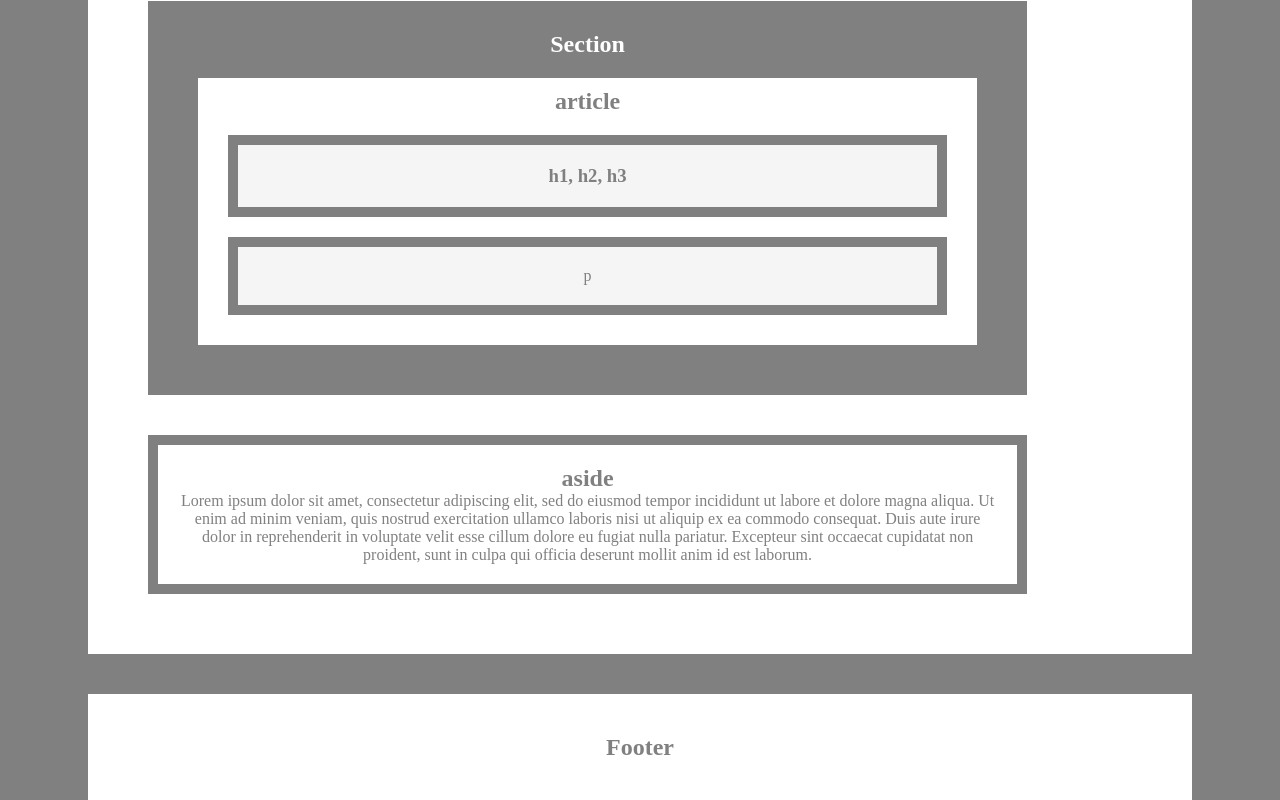
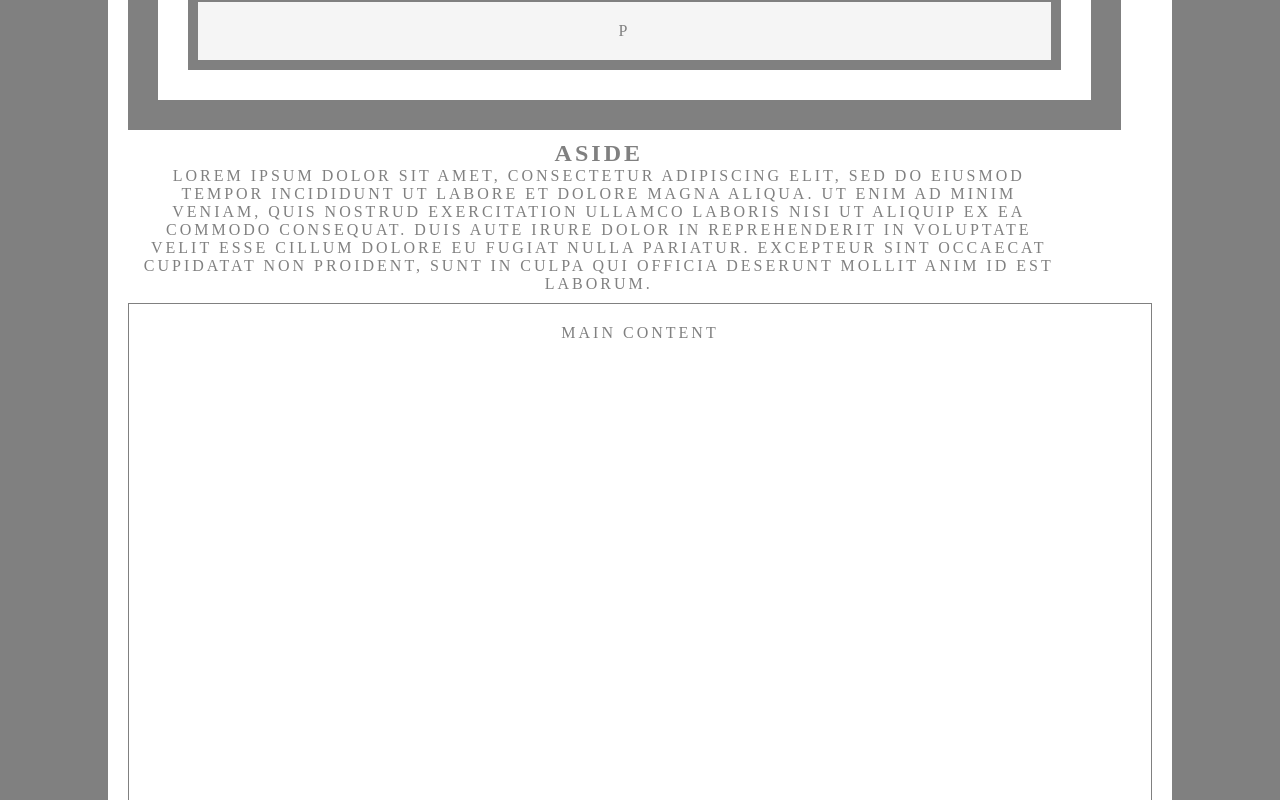
Before and after one commit to BladimirOrellana/HW-Wireframe, a plain HTML site: page index.html in a window 1280 px wide. Shown: the part 420-1220 px from the top of the page. Drawn offline with Linux system fonts and the light colour scheme.

Commit message:
modified wireframe with floats

```diff
--- a/index.html
+++ b/index.html
@@ -12,6 +12,8 @@
     }
     body{
         background: gray;
+        box-sizing: border-box;
+
     }
 
     .clear-fix{
@@ -20,15 +22,17 @@
     clear:both;
 }
 
-    .box{
+    .container{
     width: 80%;
     padding: 40px;
     border: 10px solid grey;
     margin: 20px auto;
+    letter-spacing: 3px;
+    text-transform: uppercase;
     }
 
 
-    .box-style{
+    .container-style{
     text-align: center;
     background: white;
     color: grey;
@@ -37,15 +41,7 @@
         text-align: center;
     }
 
-    .main{
-    width: 80%;
-    padding: 40px;
-    border: 10px solid grey;
-    margin: 20px auto;
-    text-align: center;
 
-
-    }
 .section{
     width: 40%;
     float: left;
@@ -91,33 +87,52 @@
     border: 10px solid gray;
     margin: 20px;
 }
+.main-content{
+    margin: 0 auto;
+    clear: both;
+    padding: 20px;
+    border:  10px solid gray;
+    height: 100vh;
 
+}
 
 .footer{
     clear: both;
 }
 @media (max-width: 1390px){
+
+    .container{
+    width: 80%;
+    padding: 20px;
+    border: 1px solid grey;
+    margin: 0 auto;
+    }
+
     .section{
-    width: 80%;
-    float: left;
-     background: gray;
-     padding: 20px;
-    border: 10px solid gray;
-    margin: 20px;
+    width: 95%;
+    border: none;
+    margin: 0 auto;
+    padding: 10px;
 
-    color: white;
 
 
 }
 .aside{
-    width: 80%;
-   float: left;
-   background:white;
-   padding: 20px;
-    border: 10px solid gray;
-    margin: 20px;
+    width: 90%;
+    border: none;
+    margin: 0 auto;
+    padding: 10px;
 
 
+
+}
+
+.main-content{
+    margin: 0 auto;
+    clear: both;
+    padding: 20px;
+    border:  1px solid gray;
+    height: 100vh;
 }
 }
 
@@ -125,15 +140,15 @@
 </head>
 <body>
     <!---HEADER-->
-<header class="header box box-style">
+<header class="header container container-style">
 <h1>Header</h1>
 </header>
 <!---NAV-->
-<nav class="nav box box-style">
+<nav class="nav container container-style">
     <h2>Nav</h2>
 </nav>
 <!---MAIN-->
-<main class=" main box-style clear-fix center">
+<main class=" container container-style clear-fix center">
         <header>
                 <h2>Main</h2>
             </header>
@@ -158,13 +173,18 @@
         </header>
         Lorem ipsum dolor sit amet, consectetur adipiscing elit, sed do eiusmod tempor incididunt ut labore et dolore magna aliqua. Ut enim ad minim veniam, quis nostrud exercitation ullamco laboris nisi ut aliquip ex ea commodo consequat. Duis aute irure dolor in reprehenderit in voluptate velit esse cillum dolore eu fugiat nulla pariatur. Excepteur sint occaecat cupidatat non proident, sunt in culpa qui officia deserunt mollit anim id est laborum.
     </aside>
+    <section class="box box-style> main-content">
+        MAIN CONTENT
+    </section>
  </main>
 <!---FOOTER-->
-<footer class="footer box box-style">
+<footer class="footer container container-style">
         <h2>Footer</h2>
 </footer>
 
 
+ <header>
 
+ </header>
 </body>
 </html>
```
